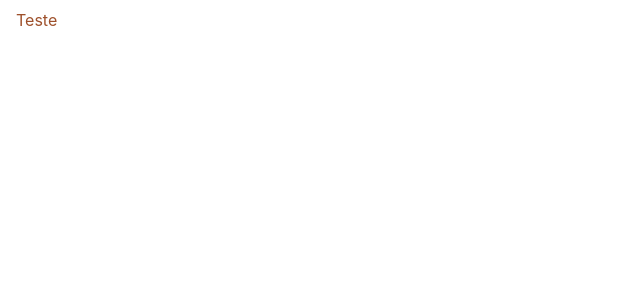
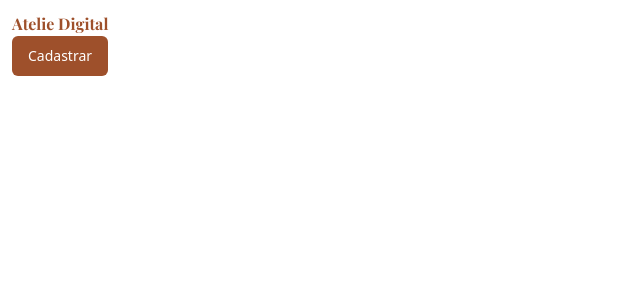
Before and after one commit to AtelieDigital-Labs/atelie-front, a React (Vite) app: page / in a window 1280 px wide. Shown: the top 300 px of the page, without its empty margins (0-640 px from the left). Built offline with nearby package versions, Linux system fonts and the light colour scheme; a web font is replaced by a local one.

Commit message:
feat: create button component

```diff
--- a/src/App.tsx
+++ b/src/App.tsx
@@ -1,10 +1,21 @@
+
+import { Button } from "./components/ui/Button/Button"
 
 function App() {
 
   return (
-    <button className="bg-background text-primary px-4 py-2 border-primary">
-      Teste
-    </button>
+    <div className="m-3">
+      <h1>Atelie Digital</h1>
+
+      <Button variant="primary">
+        Cadastrar
+      </Button>
+
+      <Button variant="success">
+        Confirmar
+      </Button>
+    </div>
+
   )
 }
 
--- /dev/null
+++ b/src/components/ui/Button/Button.module.css
@@ -0,0 +1,79 @@
+@reference "tailwindcss";
+
+.base {
+  @apply inline-flex
+         items-center
+         justify-center
+         gap-2
+         whitespace-nowrap
+         rounded-md
+         font-medium
+         transition-colors
+         disabled:pointer-events-none
+         disabled:opacity-50
+         cursor-pointer
+         ;
+}
+
+
+.primary {
+  background: var(--color-primary);
+  color: white;
+}
+
+.primary:hover {
+  background: var(--color-primary-dark);
+}
+
+.secondary {
+  background: var(--color-secondary);
+  color: white;
+}
+
+.secondary:hover {
+  background: var(--color-secondary-light);
+}
+
+.success {
+  background: var(--color-success);
+  color: white;
+}
+
+.success:hover {
+  background: var(--color-success-dark);
+}
+
+.danger {
+  background: var(--color-danger);
+  color: white;
+}
+
+.danger:hover {
+  background: var(--color-danger-dark);
+}
+
+/* Tamanhos */
+
+.xs {
+  @apply h-7 px-2 text-xs;
+}
+
+.sm {
+  @apply h-8 px-3 text-xs sm:text-sm;
+}
+
+.md {
+  @apply h-9 px-3 text-sm md:h-10 md:px-4;
+}
+
+.lg {
+  @apply h-10 px-4 text-sm md:h-12 md:px-6 md:text-base;
+}
+
+.xl {
+  @apply h-11 px-5 text-base md:h-14 md:px-8 md:text-lg;
+}
+
+.icon {
+  @apply h-9 w-9 md:h-10 md:w-10;
+}
--- /dev/null
+++ b/src/components/ui/Button/Button.tsx
@@ -0,0 +1,29 @@
+import styles from './Button.module.css'
+
+type Variant = | 'primary' | 'secondary' | 'success' | 'danger'
+
+
+type Size =  | 'xs' | 'sm'| 'md' | 'lg' | 'xl' | 'icon'
+
+interface ButtonProps extends React.ButtonHTMLAttributes<HTMLButtonElement> {
+  variant?: Variant
+  size?: Size
+  fullWidth?: boolean
+}
+
+export function Button({
+  variant = 'primary',
+  size = 'md',
+  fullWidth = false,
+  className = '',
+  children,
+  ...props
+}: ButtonProps) {
+  return (
+    <button className={` ${styles.base} ${styles[variant]} ${styles[size]} ${fullWidth ? 'w-full' : ''} ${className}`}
+      {...props}
+    >
+      {children}
+    </button>
+  )
+}
--- a/src/styles/global.css
+++ b/src/styles/global.css
@@ -1,24 +1,50 @@
 @import "tailwindcss";
 
 @theme {
-  --color-primary:#9E502B;
+  /* Brand */
+  --color-primary: #9E502B;
   --color-primary-dark: #BC633D;
-  --color-accent: #2E536E;
-  --color-accent-light: #4A7A9F;
+
+  /* Secondary */
+  --color-secondary: #2E536E;
+  --color-secondary-light: #4A7A9F;
+
+  /* Success */
+  --color-success: #3A8C5E;
+  --color-success-dark: #1C5738;
+
+  /* Danger */
+  --color-danger: #D14343;
+  --color-danger-dark: #B12F2F;
+
+  /* Warning */
+  --color-warning: #C89E3A;
+
+  /* Highlight */
+  --color-highlight: #E27C6A;
+
+  /* Neutrals */
+  --color-background: #FFFFFF;
+  --color-surface: #F9F5F1;
   --color-card: #F7F1EB;
 
-  --color-rose: #B75988;
-  --color-gold: #E27C6A;
-  --color-green: #3A8C5E;
-  --color-green-dark: #1C5738;
-  --color-amber: #C89E3A;
-  --color-bronze: #A3804A;
+  --color-text: #1E1E1E;
+  --color-gray: #363636;
 
-  --color-background: #FFFFFF;
-  --color-surface: #F9F5F1;
-  --color-gray: #363636;
-  --color-text: #1E1E1E;
-
+  /* fontes */
   --font-title: "Playfair Display", serif;
   --font-body: system-ui, sans-serif;
 }
+
+
+@layer base{
+  body {
+    font-family: var(--font-body);
+  }
+
+  h1,h2,h3,h4,h5,h6 {
+    font-family: var(--font-title);
+    font-weight: 700;
+    color: var(--color-primary);
+  }
+}
```
